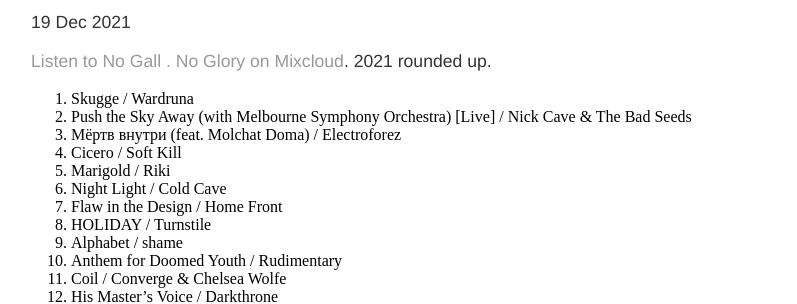
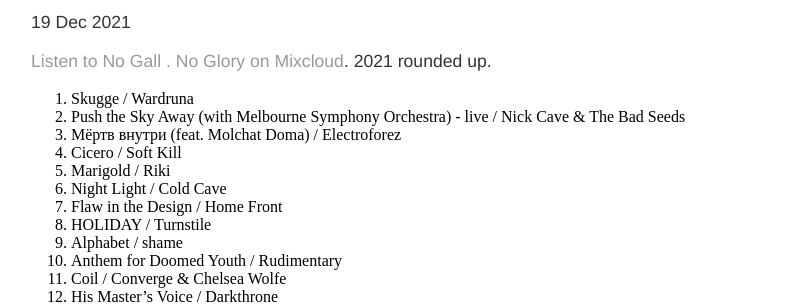
Before and after one commit to jimshreds/jimshreds.github.io, a Jekyll site: the page built from _posts/2021-12-19-radioshow.md, in a window 1280 px wide. Shown: the part 202-506 px from the top of the page, without its empty margins (161-958 px from the left). Built offline with Jekyll 4.4.1, drawn with Linux system fonts in a browser that asks for light colours.

```diff
--- a/_posts/2021-12-19-radioshow.md
+++ b/_posts/2021-12-19-radioshow.md
@@ -8,7 +8,7 @@ date: 2021-12-19
 2021 rounded up.
 
 1. Skugge / Wardruna
-2. Push the Sky Away (with Melbourne Symphony Orchestra) [Live] / Nick Cave & The Bad Seeds
+2. Push the Sky Away (with Melbourne Symphony Orchestra) - live / Nick Cave & The Bad Seeds
 3. Мёртв внутри (feat. Molchat Doma) / Electroforez
 4. Cicero / Soft Kill
 5. Marigold / Riki
```
